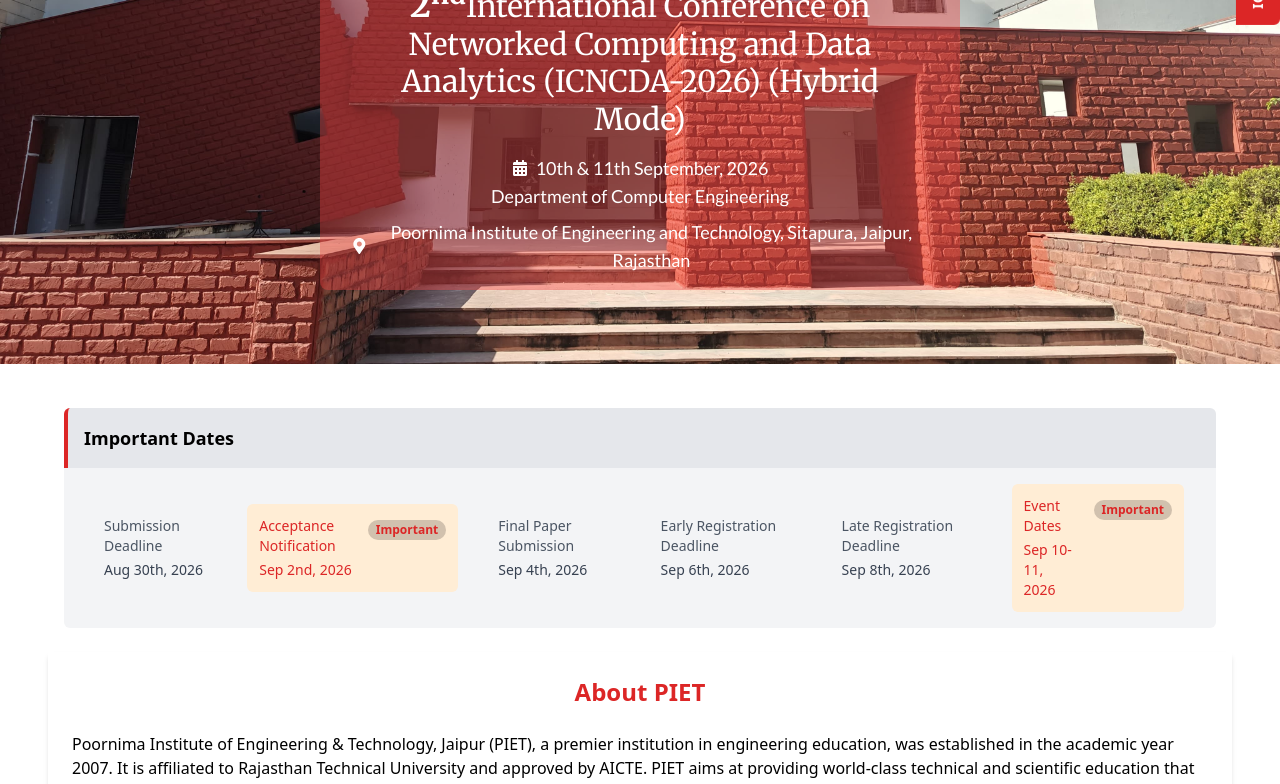
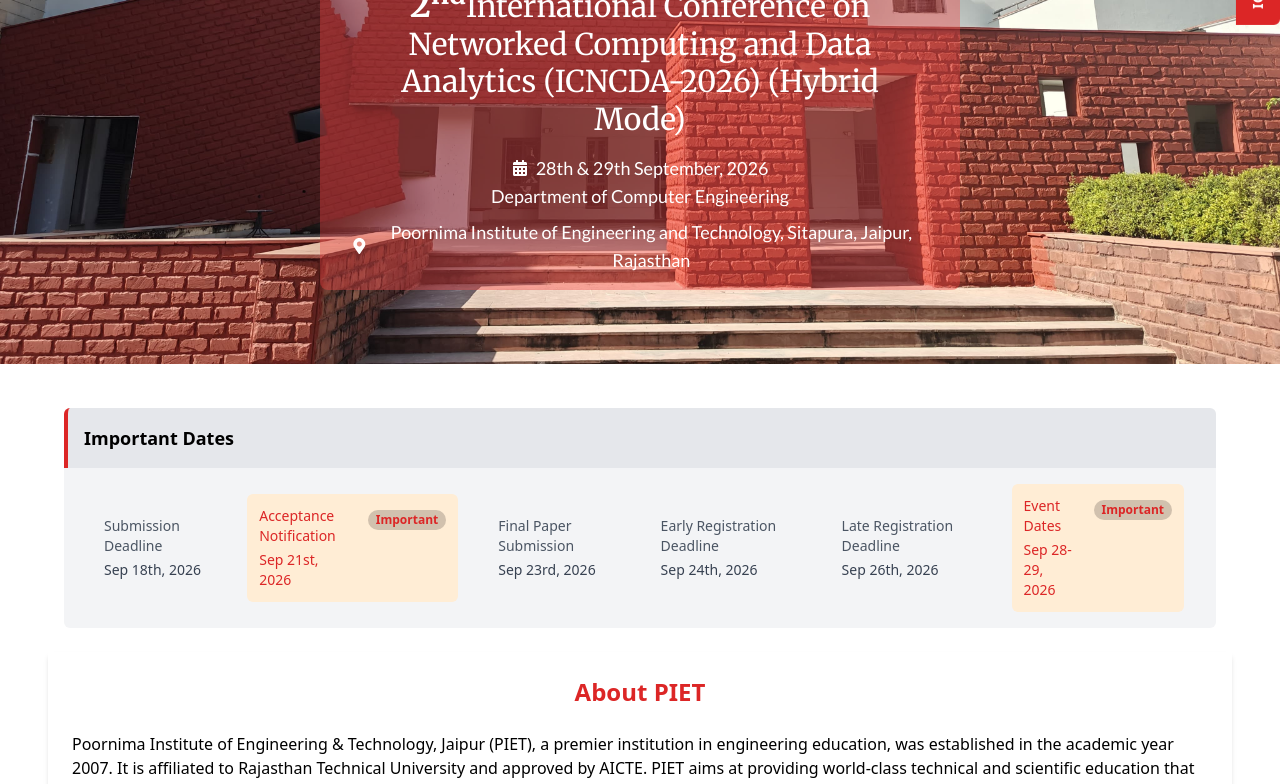
Before and after one commit to Diyamehta60/Department_conference, a React (Vite) app: page / in a window 1280 px wide. Shown: the part 436-1220 px from the top of the page. Built offline with nearby package versions, Linux system fonts and the light colour scheme.

Commit message:
via anil sir

```diff
--- a/src/components/Hero.jsx
+++ b/src/components/Hero.jsx
@@ -73,7 +73,7 @@ function Hero() {
                 <div className="flex justify-center items-center mt-4 text-white">
                     <FaCalendarAlt className="mr-2" />
                     <span className="font-body text-lg">
-                        10th & 11th September, 2026
+                        28th & 29th September, 2026
                     </span>
                 </div>
                 <h2 className="font-body text-lg text-white">
--- a/src/components/ImportantDates.jsx
+++ b/src/components/ImportantDates.jsx
@@ -4,37 +4,37 @@ import { FaStar, FaRegClock, FaRegCalendarAlt } from "react-icons/fa"; // Import
 const impDateData = [
   {
     title: "Full Paper Submission Date",
-    date: "Aug  30th, 2026",
+    date: "Sep  18th, 2026",
     subtitle: "Submission Deadline",
     isImportant: false,
   },
   {
     title: "Notification of Acceptance",
-    date: "Sep 2nd, 2026",
+    date: "Sep 21st, 2026",
     subtitle: "Acceptance Notification",
     isImportant: true,
   },
   {
     title: "Camera Ready Submission",
-    date: "Sep 4th, 2026",
+    date: "Sep 23rd, 2026",
     subtitle: "Final Paper Submission",
     isImportant: false,
   },
   {
     title: "Early Bird Registration",
-    date: "Sep 6th, 2026",
+    date: "Sep 24th, 2026",
     subtitle: "Early Registration Deadline",
     isImportant: false,
   },
   {
     title: "Late Registration",
-    date: "Sep 8th, 2026",
+    date: "Sep 26th, 2026",
     subtitle: "Late Registration Deadline",
     isImportant: false,
   },
   {
     title: "Conference Dates",
-    date: "Sep 10-11, 2026",
+    date: "Sep 28-29, 2026",
     subtitle: "Event Dates",
     isImportant: true,
   },
```
